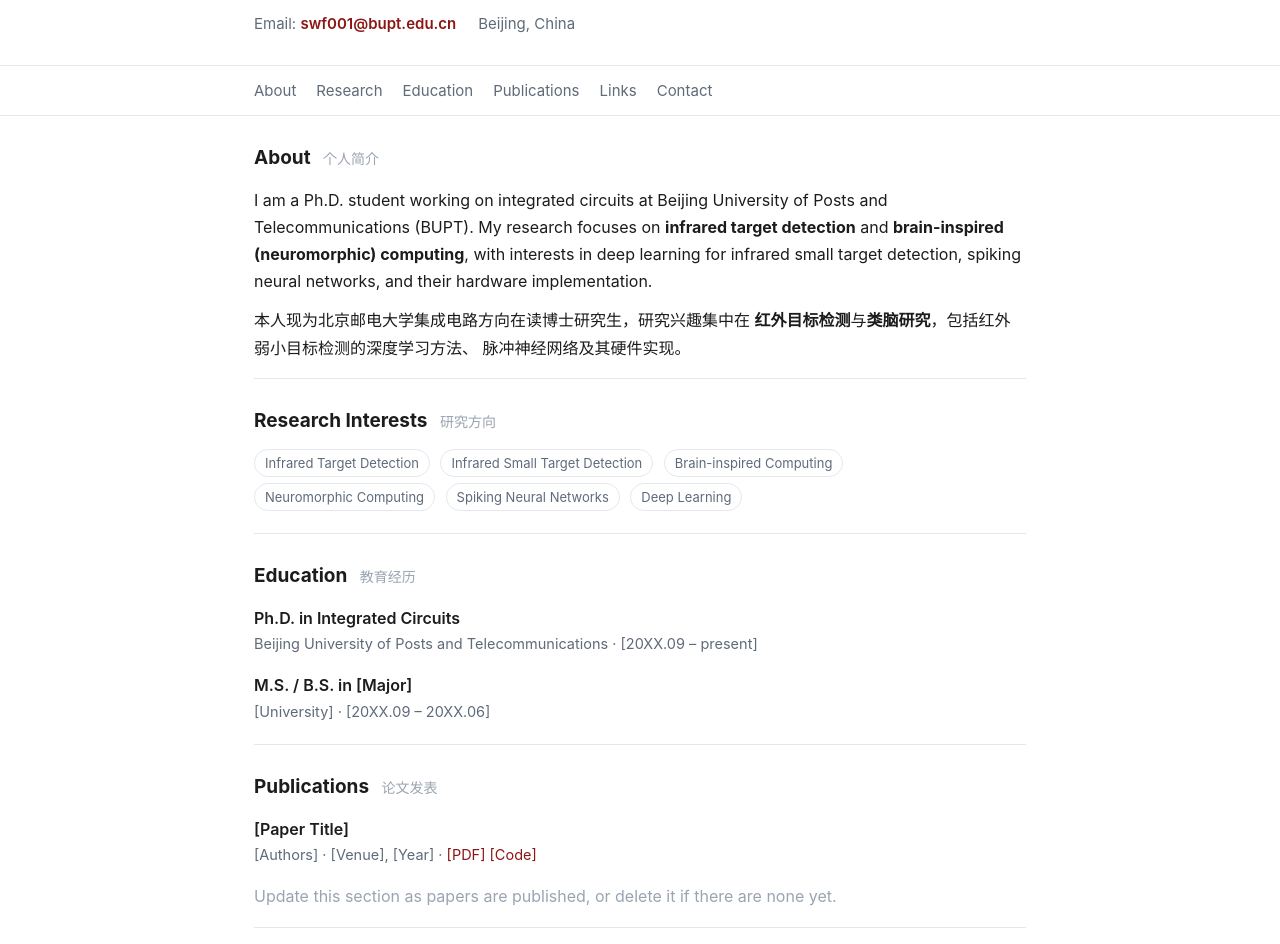
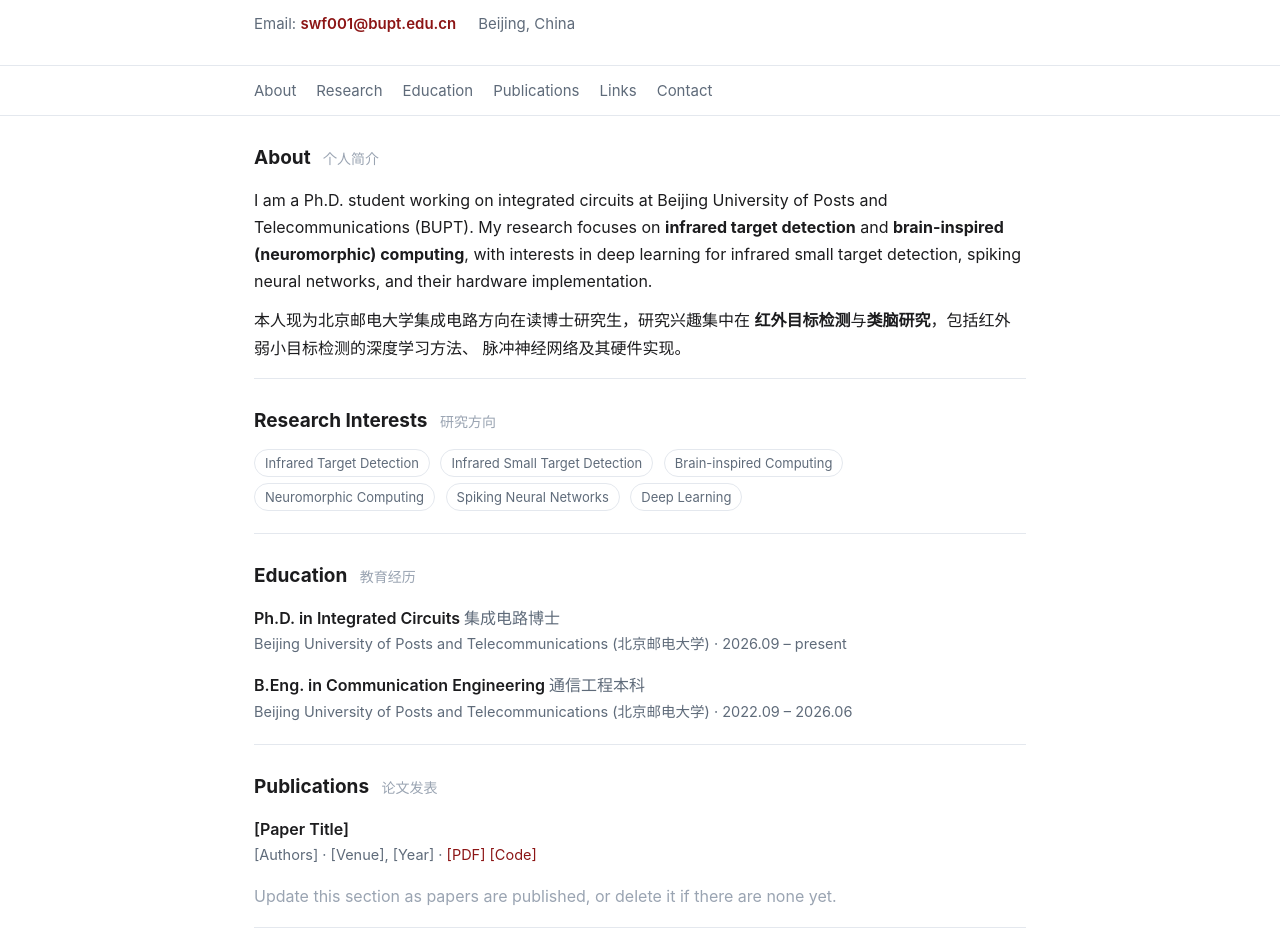
Before and after one commit to Swflr/Swflr.github.io, a plain HTML site: page index.html in a window 1280 px wide. Shown: the part 154-1098 px from the top of the page. Drawn offline with Linux system fonts and the light colour scheme.

Commit message:
Update education: BUPT B.Eng. 2022-2026 and Ph.D. 2026-present

```diff
--- a/index.html
+++ b/index.html
@@ -122,12 +122,12 @@
   <section id="education">
     <h2>Education <small>教育经历</small></h2>
     <div class="item">
-      <div class="t">Ph.D. in Integrated Circuits</div>
-      <div class="s">Beijing University of Posts and Telecommunications &middot; [20XX.09 &ndash; present]</div>
+      <div class="t">Ph.D. in Integrated Circuits <span style="font-weight:400;color:#5f6b7a">集成电路博士</span></div>
+      <div class="s">Beijing University of Posts and Telecommunications (北京邮电大学) &middot; 2026.09 &ndash; present</div>
     </div>
     <div class="item">
-      <div class="t">M.S. / B.S. in [Major]</div>
-      <div class="s">[University] &middot; [20XX.09 &ndash; 20XX.06]</div>
+      <div class="t">B.Eng. in Communication Engineering <span style="font-weight:400;color:#5f6b7a">通信工程本科</span></div>
+      <div class="s">Beijing University of Posts and Telecommunications (北京邮电大学) &middot; 2022.09 &ndash; 2026.06</div>
     </div>
   </section>
 
```
